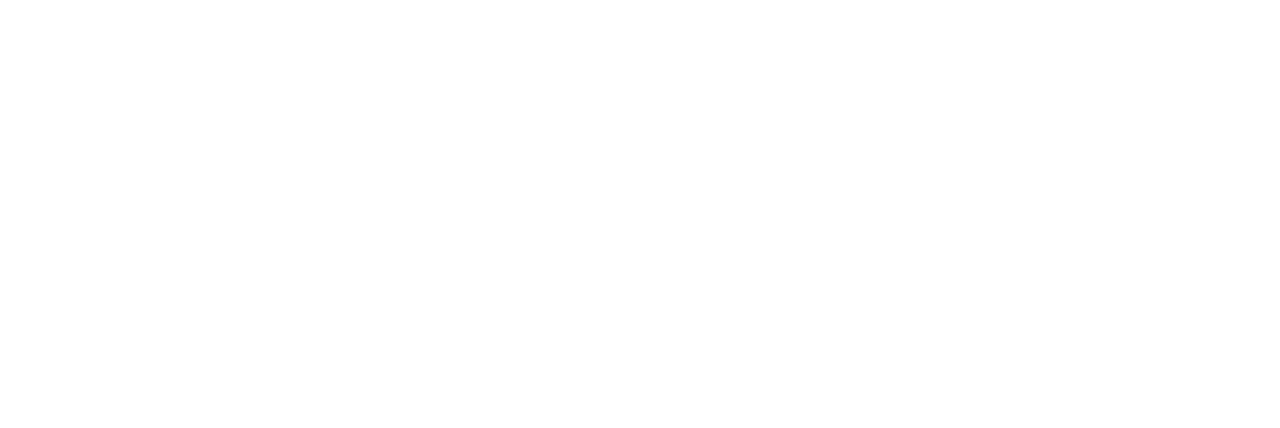
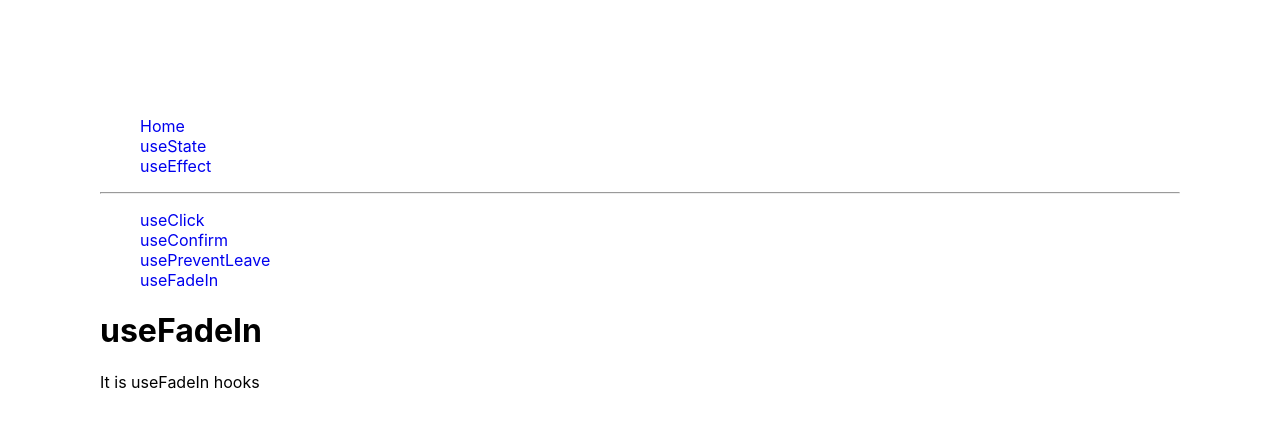
Before and after one commit to PogleJeong/documentation-react-hook, a React (Create React App) app: page /useEffect/useFadeIn in a window 1280 px wide. Before the commit this address had no page. Shown: the top 428 px of the page. Built offline with nearby package versions, Linux system fonts and the light colour scheme.

Commit message:
add useFadeIn

```diff
--- a/src/App.js
+++ b/src/App.js
@@ -7,6 +7,7 @@
 import UseClick from "./routes/UseClick";
 import UseConfirm from "./routes/UseConfirm";
 import UsePreventLeave from "./routes/UsePreventLeave";
+import UseFadeIn from "./routes/UseFadeIn";
 
 function App() {
   return (
@@ -20,6 +21,7 @@
         <Route path="/useEffect/useClick" element={<UseClick />} />
         <Route path="/useEffect/useConfirm" element={<UseConfirm />} />
         <Route path="/useEffect/usePreventLeave" element={<UsePreventLeave />} />
+        <Route path="/useEffect/useFadeIn" element={<UseFadeIn />} />
       </Routes>
     </BrowserRouter>
   );
--- a/src/components/Navi.js
+++ b/src/components/Navi.js
@@ -30,6 +30,7 @@
                 <li><Link to="/useEffect/useClick">useClick</Link></li>
                 <li><Link to="/useEffect/useConfirm">useConfirm</Link></li>
                 <li><Link to="/useEffect/usePreventLeave">usePreventLeave</Link></li>
+                <li><Link to="/useEffect/useFadeIn">useFadeIn</Link></li>
             </ul>
         </nav>
     )
--- /dev/null
+++ b/src/routes/UseFadeIn.js
@@ -0,0 +1,36 @@
+import React, { useEffect, useRef } from "react";
+import { Navi, NaviUseEffect } from "../components/Navi";
+
+const useFadeIn = (duration = 1, deray = 0) => {
+    const ref = useRef();
+
+    useEffect(() => {
+        const element = ref;
+        if (typeof duration !== "number" || typeof deray !== "number") {
+            return;
+        }
+        if(element.current) {
+            const { current } = element;
+            current.style.transition = `opacity ${duration}s ease-in-out ${deray}s`;
+            current.style.opacity = 1;
+        }
+    }, []);
+    return {ref , style: {opacity: 0 }} // 속성을 반환하고
+}
+
+const UseFadeIn = () => {
+    const fadeInElement = useFadeIn(1,2); // animation 시간 입력
+    const fadeInElement2 = useFadeIn(1,4);
+    // 반환받은 속성을 H1 태그에 직접 넣기
+    return (
+        <div>
+            <Navi />
+            <hr/>
+            <NaviUseEffect />
+            <h1 {...fadeInElement}>useFadeIn</h1>
+            <p {...fadeInElement2}>It is useFadeIn hooks</p>
+        </div>
+    );
+}
+
+export default UseFadeIn;
```
